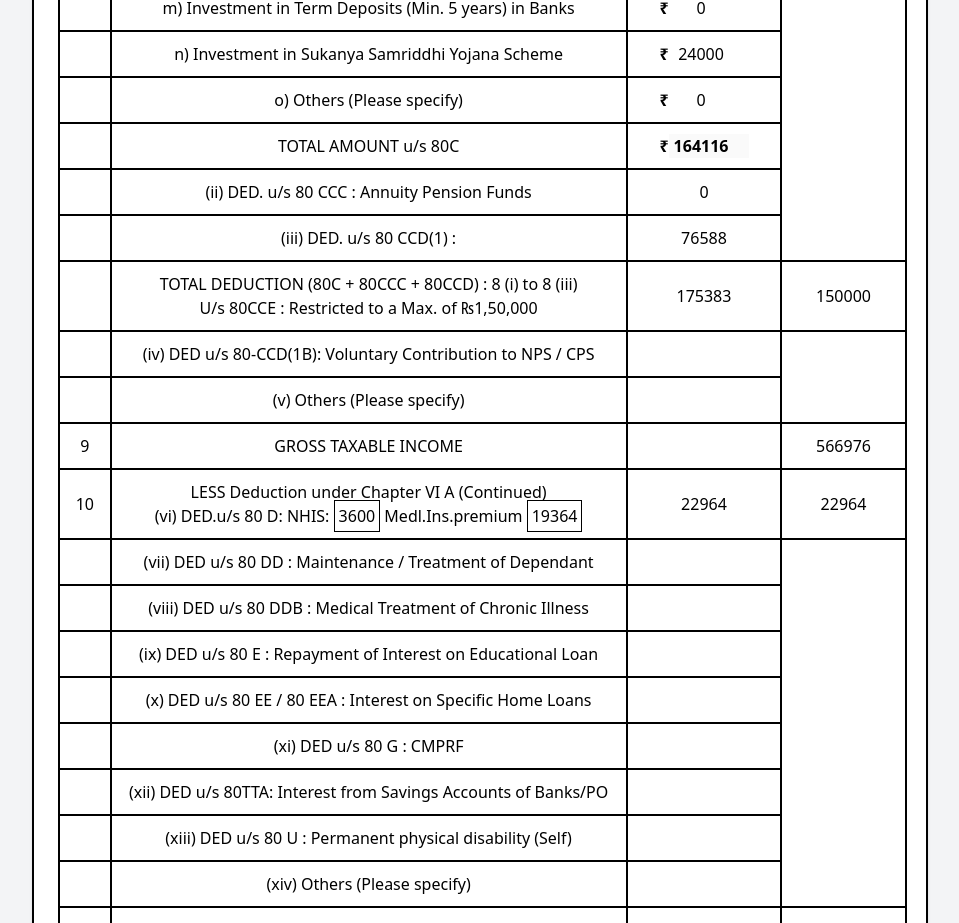
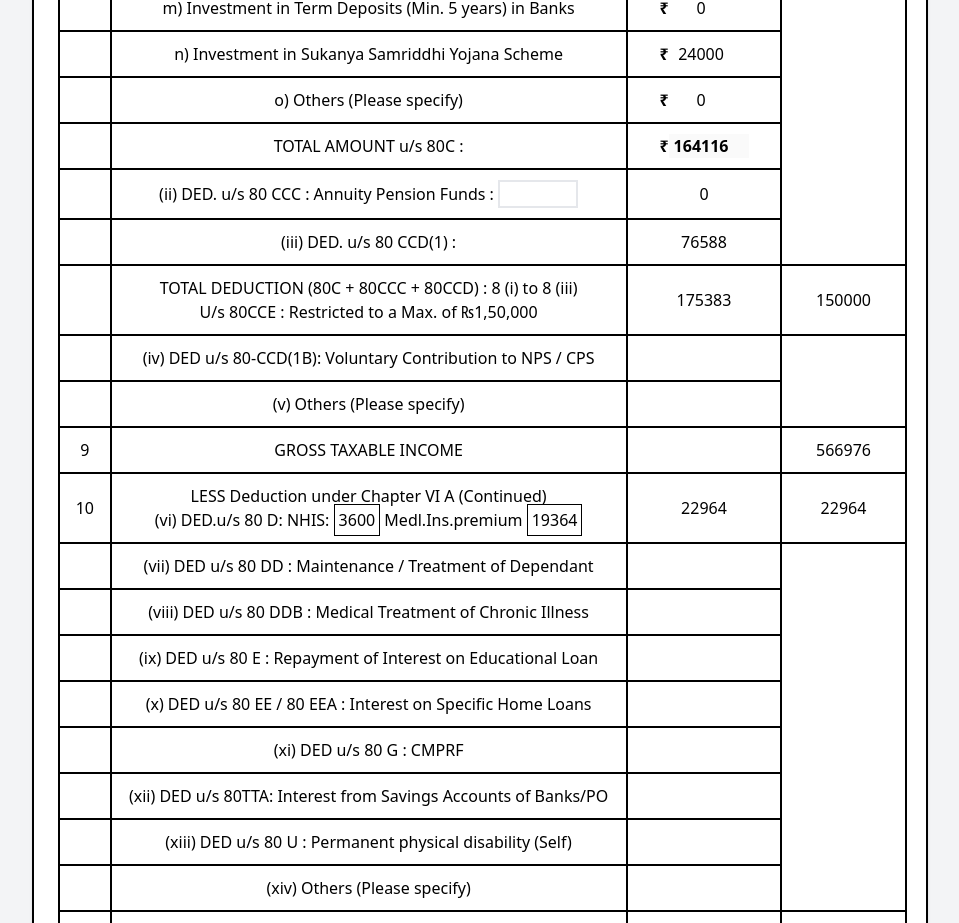
Before and after one commit to zoro-diablo/Financial_Statements, a React (Vite) app: page / in a window 1280 px wide. Shown: the part 2080-3003 px from the top of the page, without its empty margins (160-1119 px from the left). Built offline with nearby package versions, Linux system fonts and the light colour scheme.

Commit message:
Fix formatting in GrossSalary component

```diff
--- a/src/components/It/GrossSalary.jsx
+++ b/src/components/It/GrossSalary.jsx
@@ -577,7 +577,7 @@ const GrossSalary = () => {
         </tr>
         <tr>
           <td className='td1 border-2 border-black'></td>
-          <td className='td1 border-2 border-black'>TOTAL AMOUNT u/s 80C</td>
+          <td className='td1 border-2 border-black'>TOTAL AMOUNT u/s 80C :</td>
           <td className='crAmount4 td1 border-2 border-black'>
             <label className='font-bold'>₹</label>
             <input
@@ -591,7 +591,8 @@ const GrossSalary = () => {
         <tr>
           <td className='td1 border-2 border-black'></td>
           <td className='td1 border-2 border-black'>
-            (ii) DED. u/s 80 CCC : Annuity Pension Funds
+            (ii) DED. u/s 80 CCC : Annuity Pension Funds :{' '}
+            <input type='number' className='border-2 border text-center w-20' />
           </td>
           <td className='crAmount4 td1 border-2 border-black'>
             <i className='fas fa-rupee-sign'></i>0
```
Lines whose indentation alone changed are shown as unchanged.
